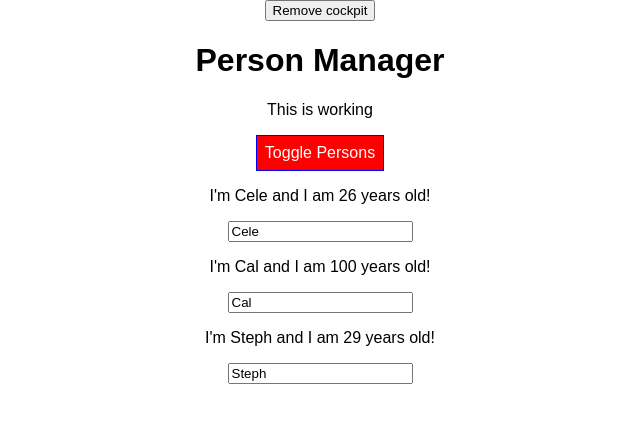
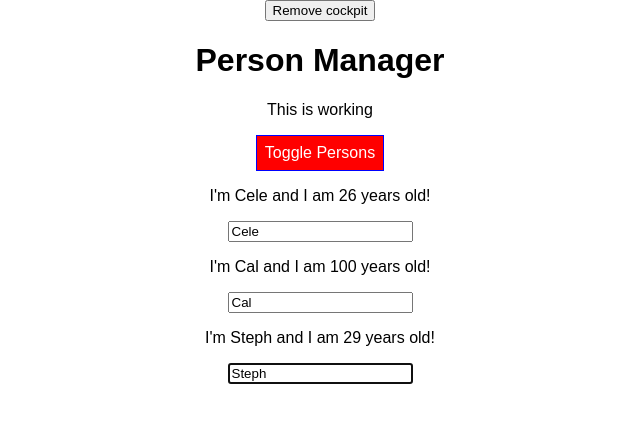
Before and after one commit to morsix/ReactApp-Max, a React (Create React App) app: page / in a window 1280 px wide. Both pictures are taken after a click on the button "Toggle Persons". Shown: the top 422 px of the page, without its empty margins (320-960 px from the left). Built offline with nearby package versions, Linux system fonts and the light colour scheme.

Commit message:
ref in class based component

```diff
--- a/src/components/Persons/Person/Person.js
+++ b/src/components/Persons/Person/Person.js
@@ -3,6 +3,16 @@ import './Person.css';
 import PropTypes from 'prop-types'
 
 class Person extends Component {
+
+    constructor(props){
+        super(props);
+
+        this.inputElementRef = React.createRef();
+    }
+
+    componentDidMount(){
+        this.inputElementRef.current.focus();
+    }
 
     render(){
         console.log('[Person.js] rendering...')
@@ -10,7 +20,9 @@ class Person extends Component {
             <Fragment>
                 <p onClick={this.props.click}> I'm {this.props.name} and I am {this.props.age} years old!</p>
                 <p>{this.props.children}</p>
-                <input type="text"
+                <input
+                    type="text"
+                    ref={ this.inputElementRef}
                     onChange={this.props.changed}
                     value={this.props.name} />
             </Fragment>
```
